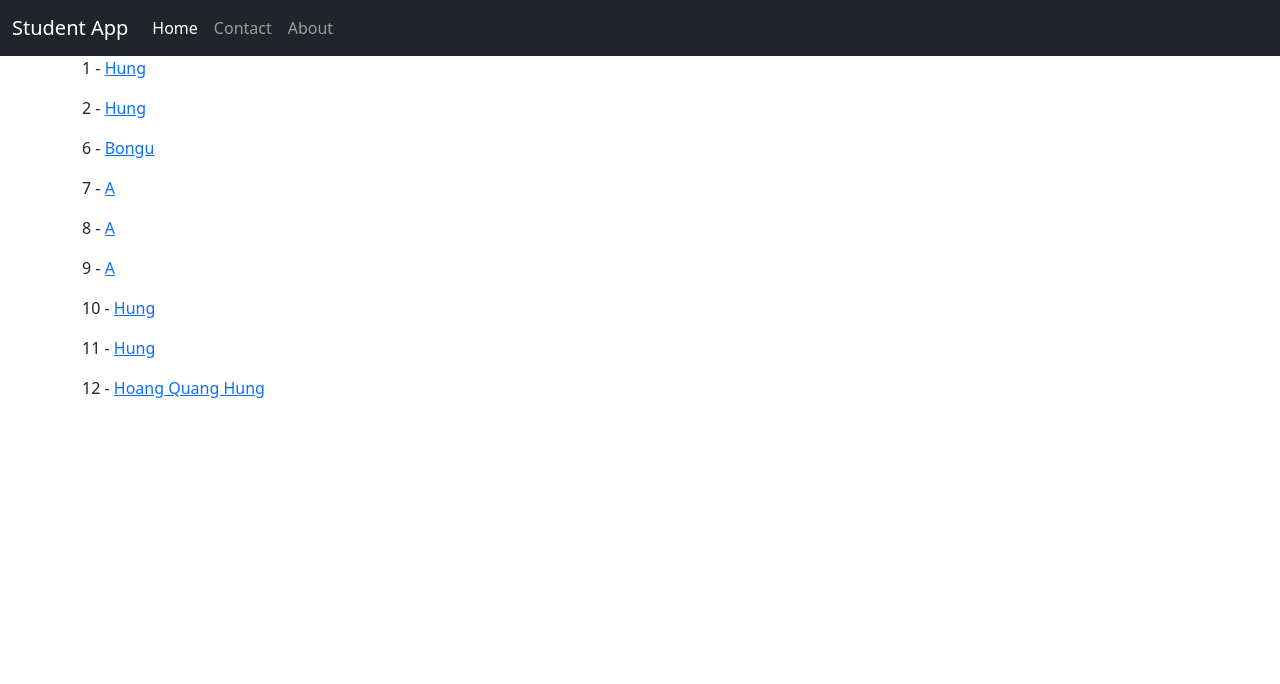
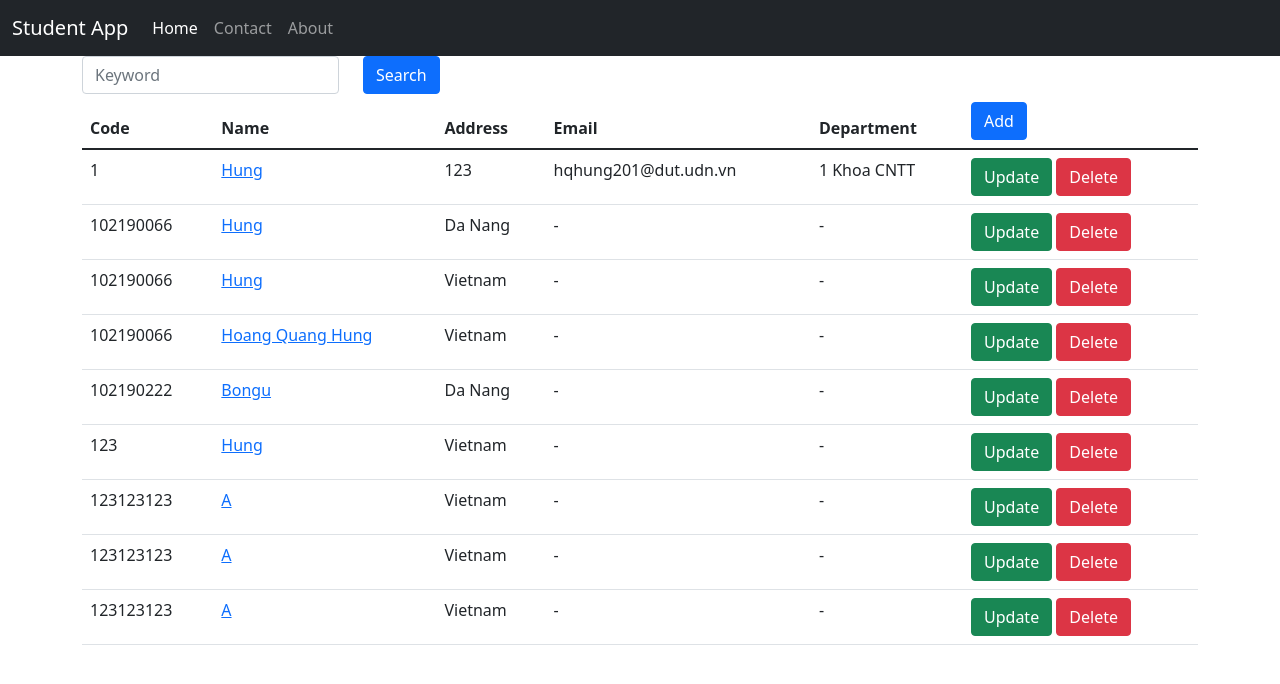
Before and after one commit to H2Q318/dut-python-student-app, a Django app: page /students/ in a window 1280 px wide. Shown: the top 684 px of the page. Run offline with Django 4.2, Linux system fonts and the light colour scheme; data comes from the database, SQL or seed files in the repository; both versions use the stored data as it was after the commit.

Commit message:
Ngay 09052022

```diff
--- a/students/models.py
+++ b/students/models.py
@@ -5,6 +5,9 @@ from django.urls import reverse
 
 class Department(models.Model):
     name = models.TextField(max_length=256)
+
+    def __str__(self):
+        return f'{self.id} {self.name}'
 
 class Student(models.Model):
     code = models.TextField(max_length=10)
@@ -15,5 +18,18 @@ class Student(models.Model):
     email = models.EmailField(blank=False, null=True)
     department = models.ForeignKey(Department, on_delete=models.CASCADE, blank=False, null=True)
 
+    def __str__(self):
+        return f'{self.id} - {self.code} - {self.name}'
+
     def get_absolute_url(self):
         return reverse('detail', kwargs={'id': self.id})
+
+class Course(models.Model):
+    name = models.TextField(max_length=256)
+    limit = models.IntegerField(default=30)
+    startDate = models. DateField()
+    endDate = models.DateField()
+    students = models. ManyToManyField(Student, blank=True, null=True)
+
+    def _str_(self):
+        return f"{self.name}({self.id})"
--- a/students/templates/list.html
+++ b/students/templates/list.html
@@ -1,7 +1,45 @@
 {% extends 'base.html' %}
 
 {% block content %}
-{% for student in students %}
-    <p>{{student.id}} - <a href="{{student.get_absolute_url}}">{{student.name}}</a></p>
-{% endfor %}
+<form>
+    <div class="row">
+        <div class="col-auto">
+            <input type="text" class="form-control" placeholder="Keyword" name="keyword"
+                value="{{ keyword|default:''}}">
+        </div>
+        <div class="col-auto">
+            <input type="submit" class="btn btn-primary" value="Search" />
+        </div>
+        </div>
+</form>
+
+<table class="table">
+    <thead>
+        <th>Code</th>
+        <th>Name</th>
+        <th>Address</th>
+        <th>Email</th>
+        <th>Department</th>
+        <th>
+            <a href="{% url 'create' %}" class="btn btn-primary">Add</a>
+        </th>
+    </thead>
+    <tbody>
+        {% for student in students %}
+        <tr>
+            <td>{{ student.code }}</td>
+            <td>
+                <a href="{{student.get_absolute_url}}">{{student.name}}</a>
+            </td>
+            <td>{{ student.address }}</td>
+            <td>{{ student.email | default:'-' }}</td>
+            <td>{{ student.department | default:'-' }}</td>
+            <td>
+                <a href="{% url 'update' student.id %}" class="btn btn-success">Update</a>
+                <a href="{% url 'delete' student.id %}" class="btn btn-danger">Delete</a>
+            </td>
+        </tr>
+        {% endfor %}
+    </tbody>
+</table>
 {% endblock %}
--- a/students/views.py
+++ b/students/views.py
@@ -81,9 +81,15 @@ def detail_view(request, id):
 
 
 def list_view(request):
-    students = Student.objects.all()
+    keyword = request.GET.get('keyword')
+
+    if keyword:
+        students = Student.objects.filter(code__icontains=keyword)
+    else:
+        students = Student.objects.all()
 
     context = {
-        'students': students
+        'keyword': keyword,
+        'students': students.order_by('code')
     }
     return render(request, 'list.html', context)
```
Also changed, not shown: students/admin.py (+7 -2 lines), students/forms.py (+0 -7 lines), db.sqlite3, students/migrations/0006_course.py (added).
